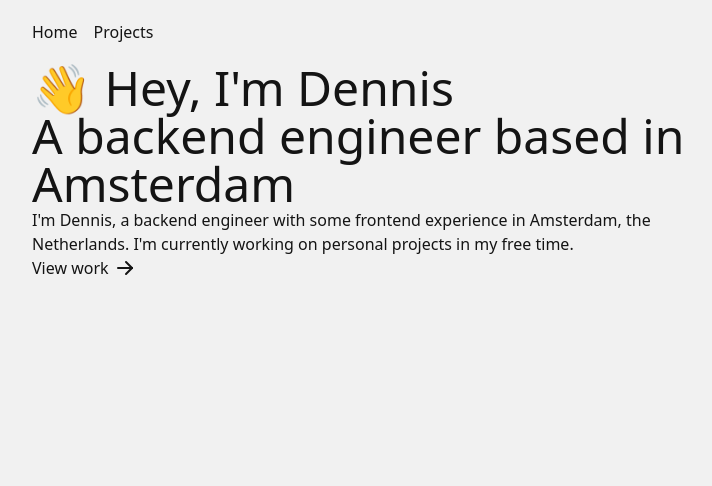
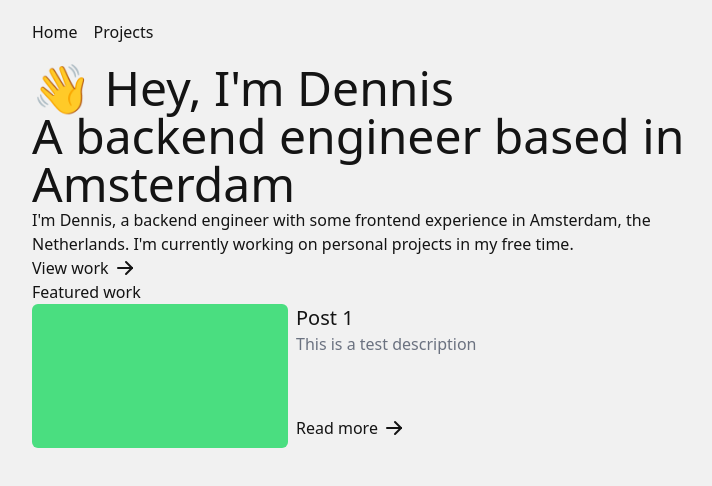
Before and after one commit to DennisCMoes/portfolio-v2, a Next.js app: page / in a window 1280 px wide. Shown: the top 486 px of the page, without its empty margins (272-984 px from the left). Built offline with nearby package versions, Linux system fonts and the light colour scheme.

Commit message:
Added a basic isFeatured section

```diff
--- a/src/app/page.tsx
+++ b/src/app/page.tsx
@@ -1,13 +1,17 @@
+import FeaturedPostCard from '@/components/cards/featuredWorkCard'
 import LayoutContainer from '@/components/layout/container'
 import LinkButton from '@/components/linkButton'
-import CustomText from '@/components/posts/customText'
+import { getFeaturedProjects } from '@/posts'
+import { AllProjectsReturn } from '@/types'
 import { Metadata } from 'next'
 
 export const metadata: Metadata = {
   title: 'Home',
 }
 
-export default function Home() {
+export default async function Home() {
+  const projects: AllProjectsReturn[] = await getFeaturedProjects()
+
   return (
     <LayoutContainer size="m">
       <h1 className="text-5xl">
@@ -20,6 +24,11 @@ export default function Home() {
         in my free time.
       </p>
       <LinkButton label="View work" destination="https://google.com" />
+
+      <p>Featured work</p>
+      {projects.map((project: AllProjectsReturn) => (
+        <FeaturedPostCard key={project.slug} project={project} />
+      ))}
     </LayoutContainer>
   )
 }
--- /dev/null
+++ b/src/components/cards/featuredWorkCard.tsx
@@ -0,0 +1,29 @@
+import { AllProjectsReturn } from '@/types'
+import LinkButton from '../linkButton'
+import Link from 'next/link'
+
+type CardParams = {
+  project: AllProjectsReturn
+}
+
+export default function FeaturedPostCard({ project }: CardParams) {
+  return (
+    <Link href={`/projects/${project.slug}`}>
+      <div className="flex flex-row gap-2 relative group cursor-pointer hover:shadow-md transition-shadow duration-300 rounded-md">
+        <div className="flex bg-green-400 w-64 rounded-md aspect-video" />
+        <div className="flex flex-col justify-between">
+          <div>
+            <p className="text-xl font-medium">{project.metadata.title}</p>
+            <p className="text-gray-500">{project.metadata.description}</p>
+          </div>
+          <LinkButton
+            label="Read more"
+            destination="https://google.com"
+            isLink={false}
+            classname="mb-2"
+          />
+        </div>
+      </div>
+    </Link>
+  )
+}
--- a/src/components/linkButton.tsx
+++ b/src/components/linkButton.tsx
@@ -1,16 +1,25 @@
 import { IconArrowRight } from '@tabler/icons-react'
 import Link from 'next/link'
+import { ReactNode } from 'react'
 
 type ButtonParams = {
   label: string
   destination: string
+  classname?: string
+  isLink?: boolean
 }
 
-export default function LinkButton({ label, destination }: ButtonParams) {
+export default function LinkButton({
+  label,
+  destination,
+  classname,
+  isLink = true,
+}: ButtonParams) {
+  if (isLink) {
     return (
       <Link
         href={destination}
-      className="group inline-flex flex-row gap-1 font-medium"
+        className={'group inline-flex flex-row gap-1 font-medium ' + classname}
       >
         <span>{label}</span>
         <span className="group-hover:translate-x-2 transition-transform duration-300">
@@ -18,4 +27,16 @@ export default function LinkButton({ label, destination }: ButtonParams) {
         </span>
       </Link>
     )
+  } else {
+    return (
+      <div
+        className={'group inline-flex flex-row gap-1 font-medium ' + classname}
+      >
+        <span>{label}</span>
+        <span className="group-hover:translate-x-2 transition-transform duration-300">
+          <IconArrowRight />
+        </span>
+      </div>
+    )
   }
+}
--- a/src/posts.ts
+++ b/src/posts.ts
@@ -9,13 +9,14 @@ const postsDir = path.resolve('src/posts')
 export async function getAllProjects(): Promise<AllProjectsReturn[]> {
   const filenames = await fs.readdir(postsDir)
 
-  const projects: { slug: string; metadata: ProjectMetadata }[] =
-    await Promise.all(
-      filenames.map(async (name) => {
-        const { metadata } = await import(`./posts/${name}/post.mdx`)
-        return { slug: name, metadata: { ...metadata } }
-      })
-    )
+  const projects: { slug: string; metadata: any }[] = await Promise.all(
+    filenames.map(async (name) => {
+      // const { metadata } = await import(`./posts/${name}/post.mdx`)
+      console.log('name', name)
+      const source = await getProjectBySlug(name)
+      return { slug: name, metadata: source.content.frontmatter }
+    })
+  )
 
   projects.sort((a: AllProjectsReturn, b: AllProjectsReturn) => {
     return (
@@ -24,6 +25,12 @@ export async function getAllProjects(): Promise<AllProjectsReturn[]> {
   })
 
   return projects
+}
+
+export async function getFeaturedProjects(): Promise<AllProjectsReturn[]> {
+  return (await getAllProjects()).filter(
+    (project) => project.metadata.isFeatured
+  )
 }
 
 export async function getProjectBySlug(slug: string): Promise<{
@@ -43,14 +50,4 @@ export async function getProjectBySlug(slug: string): Promise<{
   const content = await serialize(postFile, { parseFrontmatter: true })
 
   return { content, metadata }
-
-  // const content = await compileMDX({
-  //   source: await fs.readFile(contentPath, { encoding: 'utf-8' }),
-  //   options: { parseFrontmatter: true },
-  //   components: components,
-  // })
-
-  // source.
-
-  // return { content: content.content, metadata }
 }
--- a/src/posts/post-one/post.mdx
+++ b/src/posts/post-one/post.mdx
@@ -4,6 +4,7 @@ description: "This is a test description"
 technologies: ["tag1"]
 date: "2022-08-10T00:00:00.000Z"
 repository: "https://google.com"
+isFeatured: true
 ---
 
 Hello from my first blog with content!
--- a/src/types.ts
+++ b/src/types.ts
@@ -11,6 +11,7 @@ export type ProjectMetadata = {
   technologies: string[]
   date: string
   repository: string
+  isFeatured: boolean
 }
 
 export type ProjectObject = {
```
Lines whose indentation alone changed are shown as unchanged.
